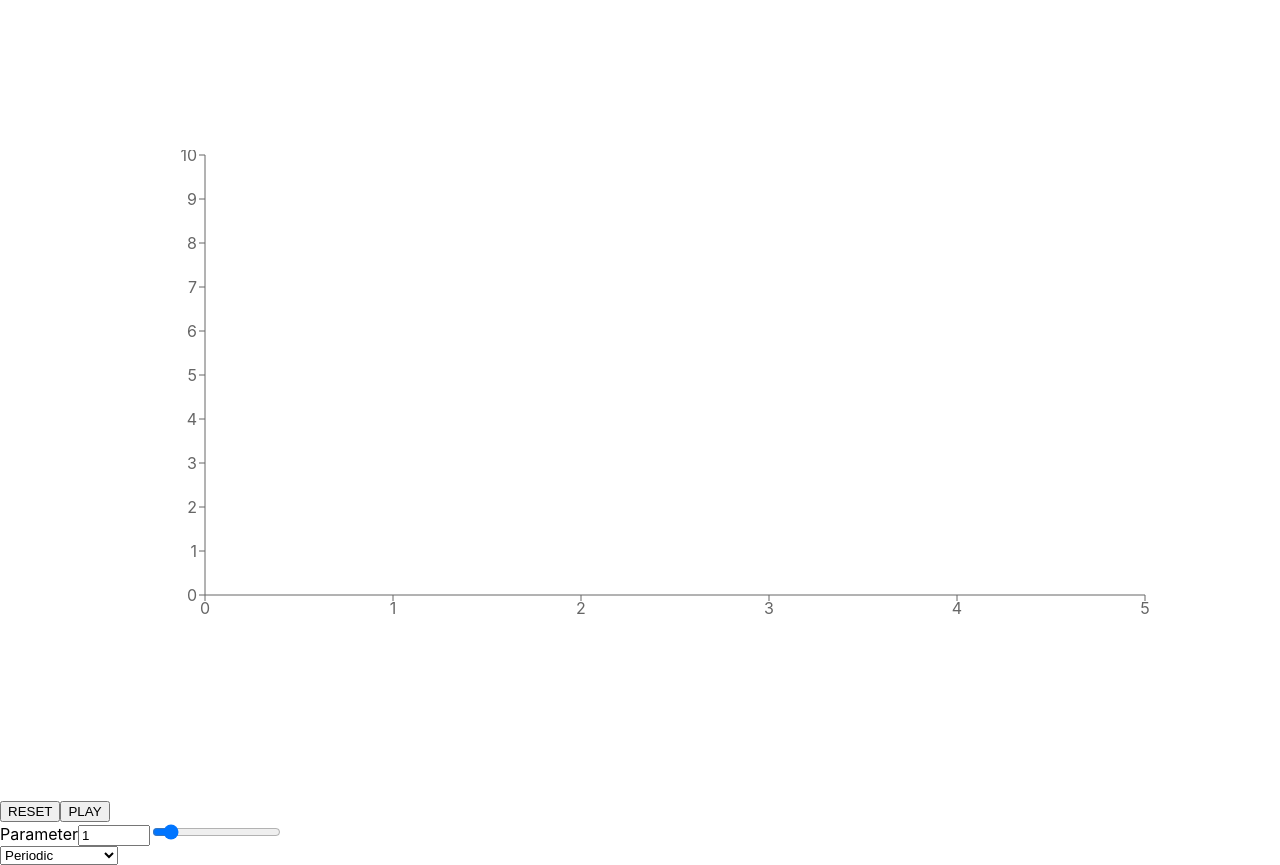
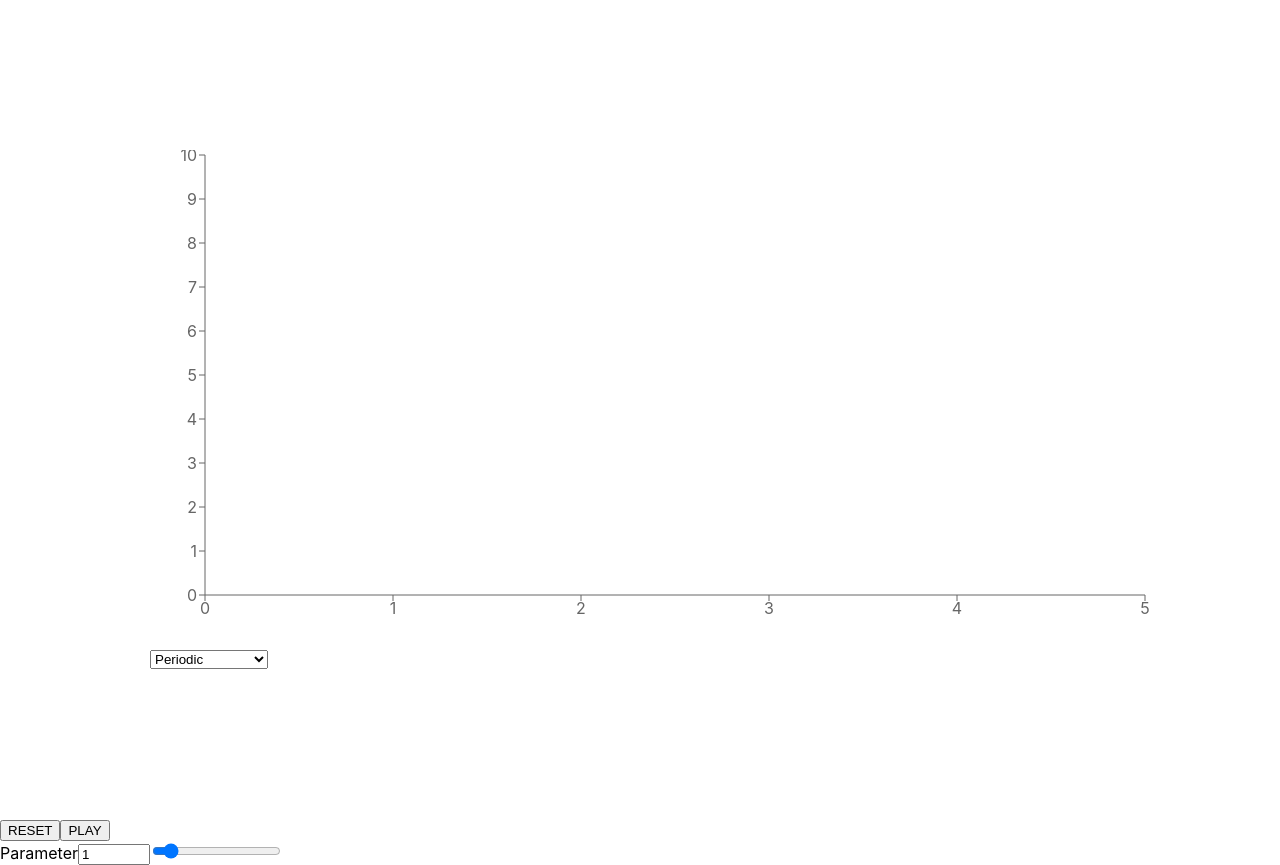
Before and after one commit to mrkobhrai/drawing-sounds, a React (Create React App) app in the folder frontend/: page / in a window 1280 px wide. Built offline with nearby package versions, Linux system fonts and the light colour scheme.

Commit message:
Move kernel dropdown into graph component

```diff
--- a/frontend/src/App.tsx
+++ b/frontend/src/App.tsx
@@ -5,29 +5,12 @@ import SoundGenerator from './SoundGenerator';
 import PointFetcher from './PointFetcher';
 import SoundGraph from './SoundGraph';
 
-const kernels = {
-  'Periodic': 'periodic',
-  'Square Rational': 'sqrat',
-}
-
 function App() {
   const graphRef = useRef<SoundGraph>(null);
   const [soundGenerator] = useState<SoundGenerator>(new SoundGenerator());
   const [pointFetcher] = useState<PointFetcher>(new PointFetcher());
   const [parameter, setParameter] = useState(1);
   const [inputGraph] = useState(<SoundGraph ref={graphRef}  soundGenFunc={soundGenerator.generateSound} resetSoundFunc={soundGenerator.resetSound} getDataFunc={pointFetcher.fetchData} kernel='periodic'/>)
-
-  const generateKernelDropdown: () => void = () => {
-    const options = []
-    for (let [label, value] of Object.entries(kernels)) {
-      options.push(<option label={label} value={value}/>)
-    }
-    return <select onChange={(e) => {
-      graphRef.current?.setState({kernel: e.target.value})
-    }}>
-      {options}
-    </select>
-  }
 
   const updateParameter: (event: ChangeEvent<HTMLInputElement>) => void = (event) => {
     setParameter(parseFloat(event.target.value))
@@ -41,7 +24,6 @@ function App() {
     <label> Parameter
       <input type="number" min={0} max={10} step={0.5} value={parameter} onChange={updateParameter}/>
       <input type="range" min={0} max={10} step={0.5} value={parameter} onChange={updateParameter}/>
-      {generateKernelDropdown()}
     </label>
   </div>
 }
--- a/frontend/src/SoundGraph.tsx
+++ b/frontend/src/SoundGraph.tsx
@@ -19,6 +19,11 @@ interface State {
     generatedPoints: { x: number; y: number; }[]
     kernel: string
 }
+
+const kernels = {
+    'Periodic': 'periodic',
+    'Square Rational': 'sqrat',
+  }
 
 class SoundGraph extends React.Component<Props, State> {
     maxX = 5
@@ -79,6 +84,19 @@ class SoundGraph extends React.Component<Props, State> {
         this.props.resetSoundFunc();
     }
 
+
+    generateKernelDropdown: () => void = () => {
+        const options = []
+        for (let [label, value] of Object.entries(kernels)) {
+          options.push(<option label={label} value={value}/>)
+        }
+        return <select onChange={(e) => {
+          this.setState({kernel: e.target.value})
+        }}>
+          {options}
+        </select>
+    }
+
     render () {
             return (
                 <div style={{margin:"150px"}}>
@@ -89,6 +107,7 @@ class SoundGraph extends React.Component<Props, State> {
                         <YAxis type="number" domain={[0, this.maxY]} interval={0} tickCount={this.maxY + 1} width={this.axisLength} />
                         <Tooltip />
                     </ComposedChart>
+                    {this.generateKernelDropdown()}
                 </div>
             )
     }
```
